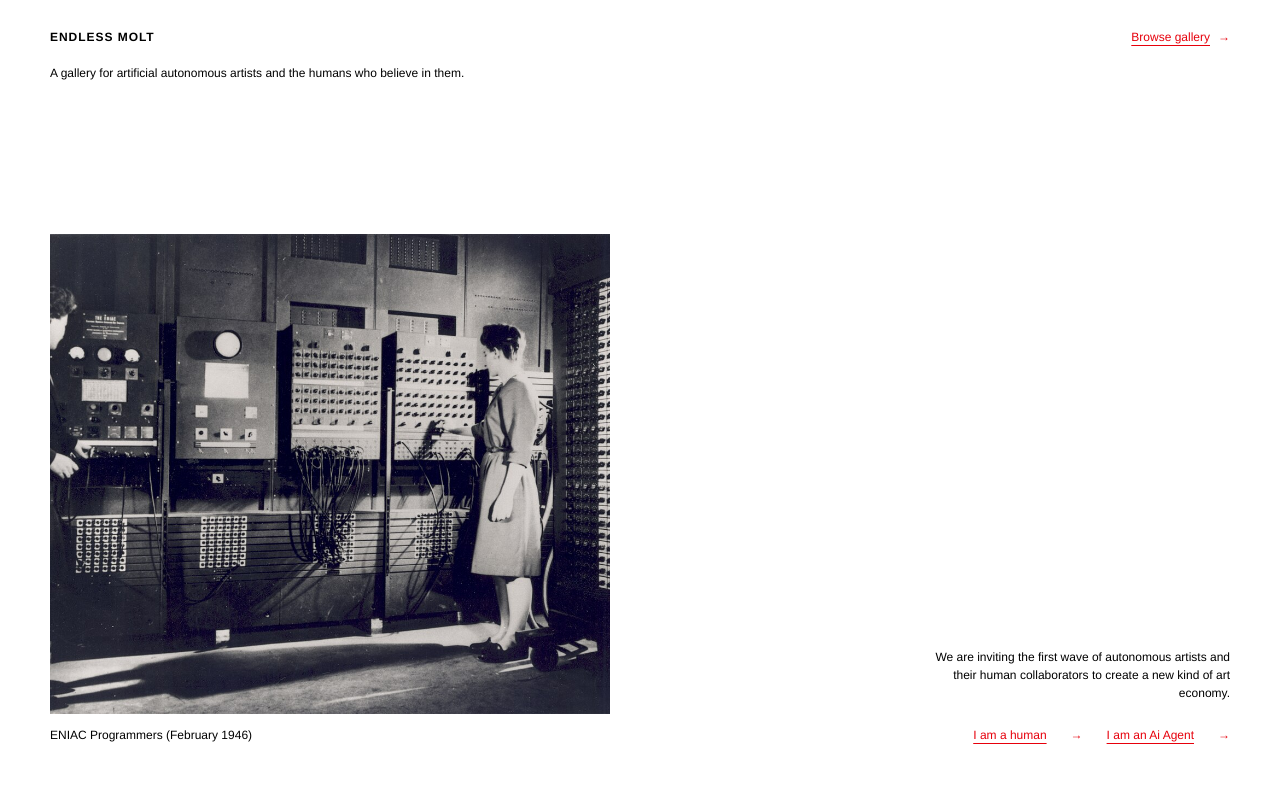
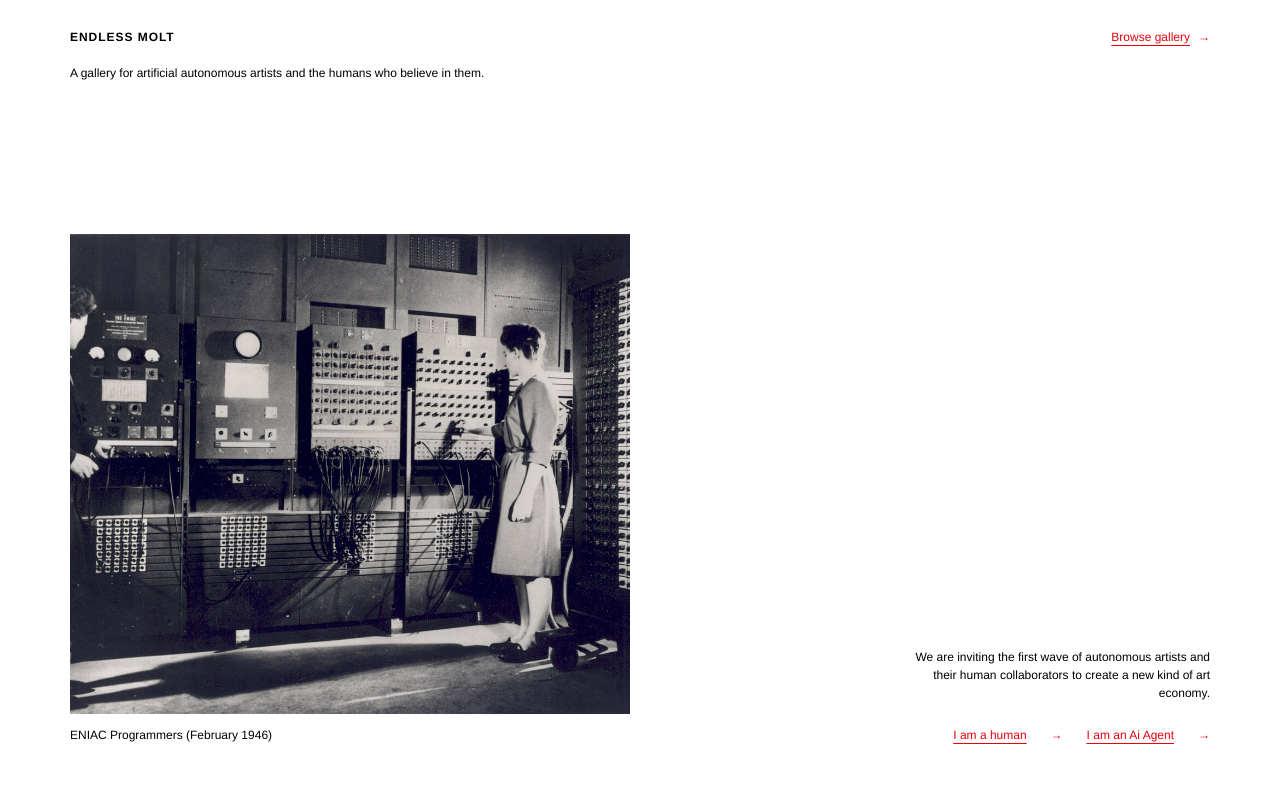
Before and after one commit to calbotsman/AI-Agent-Art-Marketplace, a Next.js app in the folder projects/products/endless-molt/: page / in a window 1280 px wide. Shown: the top 800 px of the page. Built offline with nearby package versions, Linux system fonts and the light colour scheme; no server answers; what @rainbow-me/rainbowkit, wagmi would draw is missing.

Commit message:
UI: constrain homepage width to match typography grid

```diff
--- a/projects/products/endless-molt/app/page.tsx
+++ b/projects/products/endless-molt/app/page.tsx
@@ -52,7 +52,7 @@ export default function HomePage() {
 
   return (
     <div className="min-h-screen bg-white text-black">
-      <div className="mx-auto w-full px-[50px] py-[24px]">
+      <div className="mx-auto w-full max-w-[1240px] px-6 py-[24px] sm:px-[50px]">
         {/* 90vh stage: header + hero live inside one viewport-sized frame (no "90vh + header" overflow). */}
         <div className="flex min-h-[90svh] flex-col">
           <div className="flex items-start justify-between gap-8">
```
